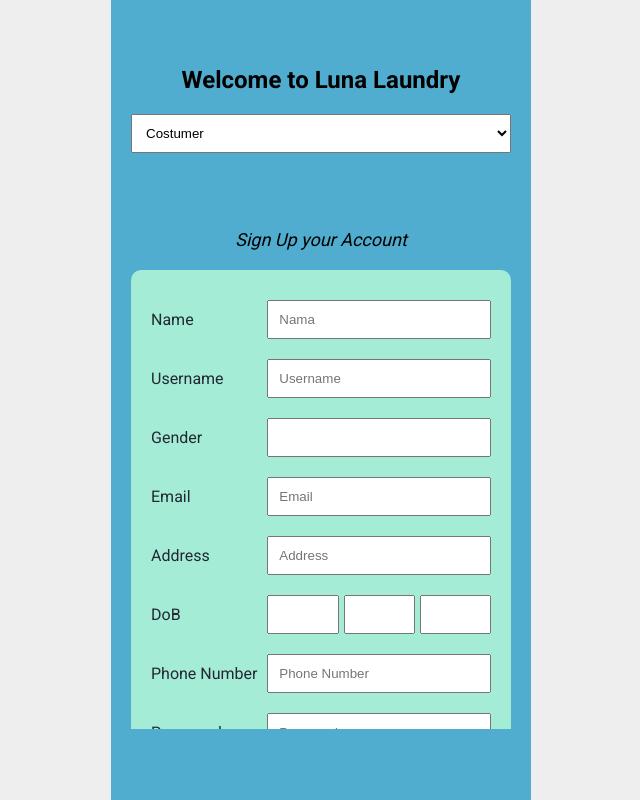
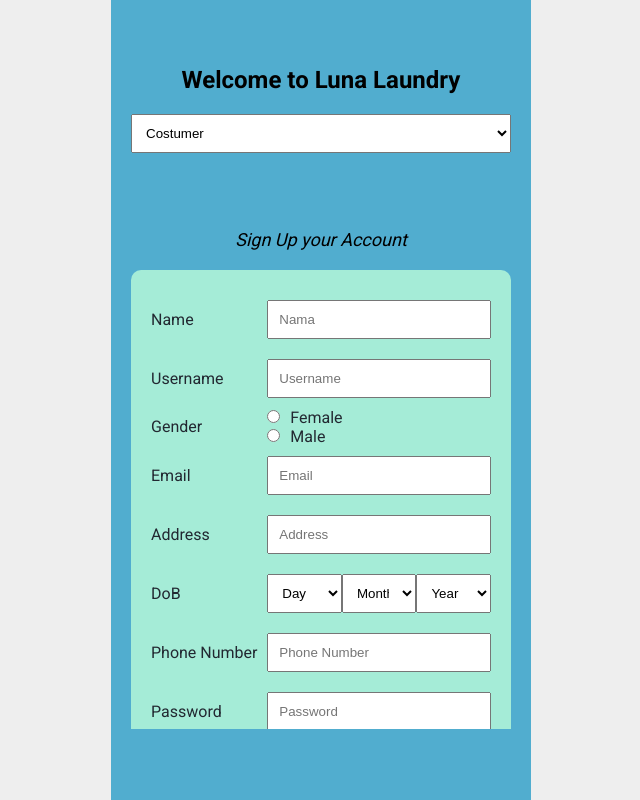
Before and after one commit to sufyanaziz/luna_laundry, a React (Create React App) app: page /register in a window 1280 px wide. Shown: the whole page, without its empty margins (319-959 px from the left). Built offline with nearby package versions, Linux system fonts and the light colour scheme.

Commit message:
update app and some feature

```diff
--- a/package.json
+++ b/package.json
@@ -6,6 +6,7 @@
     "@testing-library/jest-dom": "^5.11.4",
     "@testing-library/react": "^11.1.0",
     "@testing-library/user-event": "^12.1.10",
+    "@types/axios": "^0.14.0",
     "@types/jest": "^26.0.15",
     "@types/node": "^12.0.0",
     "@types/react": "^16.9.53",
@@ -14,6 +15,7 @@
     "@types/react-loadable": "^5.5.4",
     "@types/react-router-dom": "^5.1.7",
     "@types/styled-components": "^5.1.7",
+    "axios": "^0.21.1",
     "react": "^17.0.1",
     "react-dom": "^17.0.1",
     "react-icons": "^4.1.0",
--- a/src/components/global/Button.tsx
+++ b/src/components/global/Button.tsx
@@ -48,11 +48,11 @@
 const StyledButton = styled.button<ButtonProps>`
   padding: 14px 1.5rem;
   background: ${props =>
-    props.background === "primary"
+    props.disabled
+      ? "gray"
+      : props.background === "primary"
       ? "var(--blueButton)"
-      : props.background === "secondary"
-      ? "var(--lightBlue)"
-      : props.disabled && "gray"};
+      : "var(--lightBlue)"};
   border: none;
   outline: none;
   color: white;
--- a/src/components/global/Input.tsx
+++ b/src/components/global/Input.tsx
@@ -6,16 +6,41 @@
   onChange: (e: React.ChangeEvent<HTMLSelectElement>) => void;
   values: string[];
   value: string;
+  sort?: {
+    value: string[] | "num";
+    by: "ASC" | "DEC";
+  };
+  label?: string;
+  isRemoveLabel?: boolean;
 }
 
 export const SelectInput: React.FC<SelecProps> = ({
   onChange,
   values,
   value,
+  sort,
+  label,
+  isRemoveLabel = false,
 }) => {
+  const sortedInput: string[] =
+    sort?.value === "num"
+      ? sort?.by === "DEC"
+        ? values.sort((a: any, b: any) => b - a)
+        : values.sort((a: any, b: any) => a - b)
+      : [];
+
   return (
     <StyledSelect onChange={onChange} value={value}>
-      {values.map(value => {
+      {!isRemoveLabel && <option value="">{label}</option>}
+      {sort === undefined
+        ? values.map(value => {
+            return (
+              <React.Fragment key={value}>
+                <option value={value}>{value}</option>
+              </React.Fragment>
+            );
+          })
+        : sortedInput.map(value => {
             return (
               <React.Fragment key={value}>
                 <option value={value}>{value}</option>
@@ -66,3 +91,41 @@
   padding: 10px;
   margin: 10px 0;
 `;
+
+interface RadioInputProps {
+  onChange: ((event: React.ChangeEvent<HTMLInputElement>) => void) | undefined;
+  value: string;
+  className?: string;
+  style?: React.CSSProperties | undefined;
+  label: string;
+  checked?: boolean | undefined;
+}
+
+export const RadioInput: React.FC<RadioInputProps> = ({
+  value,
+  onChange,
+  style,
+  className,
+  label,
+  checked,
+}) => {
+  return (
+    <StyledRadioInput>
+      <input
+        className={className}
+        type="radio"
+        value={value}
+        onChange={onChange}
+        style={style}
+        checked={checked}
+      />
+      <label>{label}</label>
+    </StyledRadioInput>
+  );
+};
+
+const StyledRadioInput = styled.div`
+  input {
+    margin-right: 10px;
+  }
+`;
--- a/src/views/register.tsx
+++ b/src/views/register.tsx
@@ -1,16 +1,65 @@
-import React from "react";
+import React, { useState } from "react";
 
 import { ComponentLayout } from "components/layout";
 import { Card } from "components/global/Card";
-import { TextField } from "components/global/Input";
+import { TextField, RadioInput, SelectInput } from "components/global/Input";
 import { Button } from "components/global/Button";
+import { useUser } from "context";
+import { getFullDays, getMonths, generateYear, formatDate } from "utils/date";
+import { validateInput, validateEmail } from "utils/validation";
+
 import { Link, RouteComponentProps } from "react-router-dom";
-
 import styled from "styled-components";
 
 interface Props extends RouteComponentProps {}
 
 const Register: React.FC<Props> = ({ children, history }) => {
+  const [username, setUsername] = useState<string>("");
+  const [password, setPassword] = useState<string>("");
+  const [rePassword, setRePassword] = useState<string>("");
+  const [address, setAddress] = useState<string>("");
+  const [day, setDay] = useState<string>("");
+  const [month, setMonth] = useState<string>("");
+  const [year, setYear] = useState<string>("");
+  const [email, setEmail] = useState<string>("");
+  const [gender, setGender] = useState<string>("");
+  const [fullName, setFullName] = useState<string>("");
+  const [phoneNumber, setPhoneNumber] = useState<string>("");
+
+  const { loading, event } = useUser();
+
+  const dob =
+    day === "" || month === "" || year === ""
+      ? ""
+      : formatDate(`${day}-${month}-${year}`).toISOString();
+
+  const req = {
+    username,
+    password,
+    address,
+    dob,
+    email,
+    gender,
+    fullName,
+    phoneNumber,
+  };
+
+  const handleUserRegistration = () => {
+    event.register(req);
+  };
+
+  const validRegistration = () => {
+    const reqInput = { ...req, rePassword };
+    const { valid } = validateInput(reqInput);
+    if (valid) {
+      if (!validateEmail(req.email)) return { isValid: false };
+      else if (password !== rePassword) return { isValid: false };
+      else return { isValid: true };
+    } else {
+      return { isValid: false };
+    }
+  };
+
   return (
     <ComponentLayout isSelectRole={true} isLogin={false} history={history}>
       <StyledRegister>
@@ -23,8 +72,8 @@
             <p>Name</p>
             <TextField
               type="text"
-              onChange={() => "ok"}
-              value=""
+              onChange={e => setFullName(e.target.value)}
+              value={fullName}
               placeholder="Nama"
             />
           </div>
@@ -33,23 +82,36 @@
             <p>Username</p>
             <TextField
               type="text"
-              onChange={() => "ok"}
-              value=""
+              onChange={e => setUsername(e.target.value)}
+              value={username}
               placeholder="Username"
             />
           </div>
           {/* Field Gender */}
           <div className="register-card-fields">
             <p>Gender</p>
-            <TextField type="text" onChange={() => "ok"} value="" />
+            <div>
+              <RadioInput
+                label="Female"
+                value="Female"
+                checked={gender === "Female" ? true : false}
+                onChange={e => setGender(e.target.value)}
+              />
+              <RadioInput
+                label="Male"
+                value="Male"
+                checked={gender === "Male" ? true : false}
+                onChange={e => setGender(e.target.value)}
+              />
+            </div>
           </div>
           {/* Field Email */}
           <div className="register-card-fields">
             <p>Email</p>
             <TextField
               type="text"
-              onChange={() => "ok"}
-              value=""
+              onChange={e => setEmail(e.target.value)}
+              value={email}
               placeholder="Email"
             />
           </div>
@@ -58,8 +120,8 @@
             <p>Address</p>
             <TextField
               type="text"
-              onChange={() => "ok"}
-              value=""
+              onChange={e => setAddress(e.target.value)}
+              value={address}
               placeholder="Address"
             />
           </div>
@@ -67,23 +129,27 @@
           <div className="register-card-fields">
             <p>DoB</p>
             <div className="register-card-inputs">
-              <TextField
-                className="register-card-input"
-                type="text"
-                onChange={() => "ok"}
-                value=""
+              <SelectInput
+                value={day}
+                onChange={e => setDay(e.target.value)}
+                values={getFullDays()}
+                label="Day"
+                isRemoveLabel={day !== "" ? true : false}
               />
-              <TextField
-                className="register-card-input"
-                type="text"
-                onChange={() => "ok"}
-                value=""
+              <SelectInput
+                value={month}
+                onChange={e => setMonth(e.target.value)}
+                values={getMonths()}
+                label="Month"
+                isRemoveLabel={month !== "" ? true : false}
               />
-              <TextField
-                className="register-card-input"
-                type="text"
-                onChange={() => "ok"}
-                value=""
+              <SelectInput
+                value={year}
+                onChange={e => setYear(e.target.value)}
+                values={generateYear(1945, formatDate().getFullYear())}
+                sort={{ by: "DEC", value: "num" }}
+                label="Year"
+                isRemoveLabel={year !== "" ? true : false}
               />
             </div>
           </div>
@@ -92,8 +158,8 @@
             <p>Phone Number</p>
             <TextField
               type="text"
-              onChange={() => "ok"}
-              value=""
+              onChange={e => setPhoneNumber(e.target.value)}
+              value={phoneNumber}
               placeholder="Phone Number"
             />
           </div>
@@ -102,8 +168,8 @@
             <p>Password</p>
             <TextField
               type="password"
-              onChange={() => "ok"}
-              value=""
+              onChange={e => setPassword(e.target.value)}
+              value={password}
               placeholder="Password"
             />
           </div>
@@ -112,15 +178,28 @@
             <p>Re-Password</p>
             <TextField
               type="password"
-              onChange={() => "ok"}
-              value=""
+              onChange={e => setRePassword(e.target.value)}
+              value={rePassword}
               placeholder="Re-Password"
             />
           </div>
         </Card>
         {/* Field Action */}
         <div className="register-action">
-          <Button text="Sign Up" disabled={true} />
+          {loading ? (
+            <Button
+              text="Please wait..."
+              background="primary"
+              disabled={true}
+            />
+          ) : (
+            <Button
+              text="Sign Up"
+              disabled={!validRegistration().isValid}
+              onClick={() => handleUserRegistration()}
+              background="primary"
+            />
+          )}
         </div>
         <div className="register-link">
           <Link to="/">If you have an account, Login Here!</Link>
```
Also changed, not shown: src/App.tsx (+6 -2 lines), src/routes.tsx (deleted, +0 -136 lines), 2 other files (tests, documents, lock files or other folders). Lines whose indentation alone changed are shown as unchanged.
